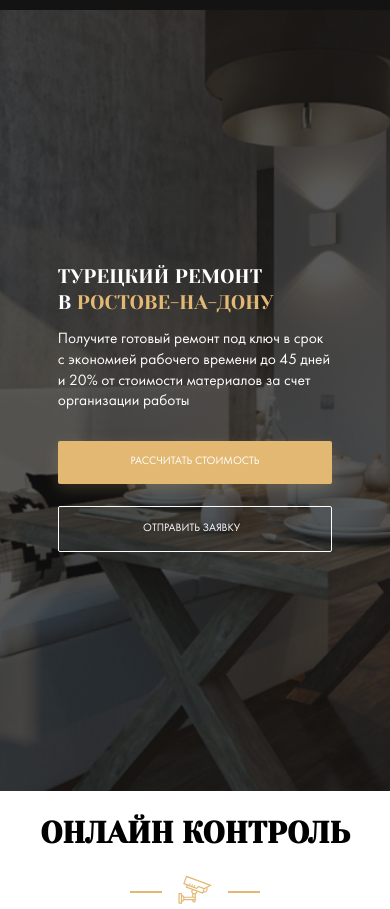
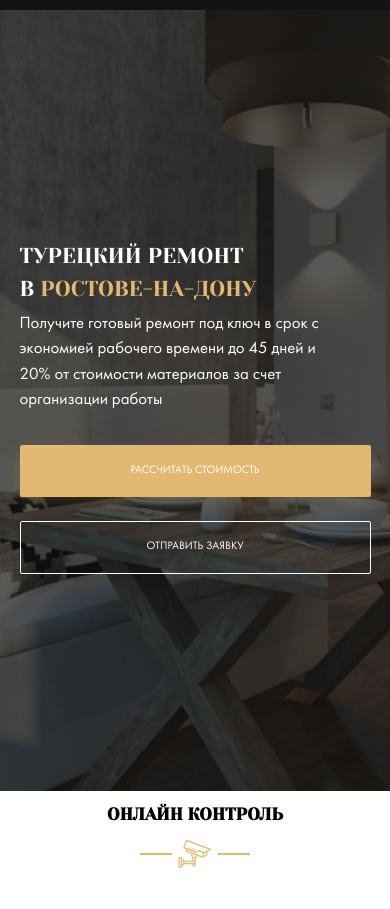
Before and after one commit to Klepikovskii/klepikovskii-project, a website: page index.html in a window 390 px wide. Shown: the part 53-962 px from the top of the page. After the commit the page ends 925 px from the top, so only its background shows below. Drawn offline with Linux system fonts and the light colour scheme; files whose address does not match are found by name.

Commit message:
refact: edited styles with pixel perfect for screen mw 576px

```diff
--- a/sass/_media.sass
+++ b/sass/_media.sass
@@ -21,18 +21,25 @@
     &__button
       display: none
   .title
-    font-size: 1.64rem
+    font-size: 1.8rem
+    max-width: 90%
+    line-height: 1.5
+    margin-bottom: 0.6rem
+  .container
+    min-width: 90%
   .hero
-    &__content
-      max-width: 22.86rem
-      margin: auto
     &__text
-     font-size: 1.29rem
-     margin-bottom: 2.28rem
+      font-size: 1.4rem
+      margin: 0
+      margin-bottom: 2.7rem
+      max-width: 89%
+      line-height: 1.5
     &__button
       display: block
-      min-width: 22.86rem
-      margin-bottom: 1.85rem
+      min-width: 100%
+      margin: 0
+      margin-bottom: 2rem
+      padding: 1.6rem 5rem
     &__scroll-down
       display: none
 @media screen and ( max-height: 530px )
--- a/sass/_settings.sass
+++ b/sass/_settings.sass
@@ -8,15 +8,18 @@ body
 .section
   &-title
     text-align: center
+
     text-transform: uppercase
     font-family: 'Yeseva One', cursive
-    font-size: 20px
+    &__heading
+      font-size: 1.42rem
+
     &__image
       &::before, &::after
         content: ''
         display: inline-block
-        vertical-align: 50%
+        vertical-align: 90%
         width: 32px
         height: 2px
         background-color: $primary
-        margin: 0 10px
+        margin: 0 3px
```
Also changed, not shown: css/style.css.
